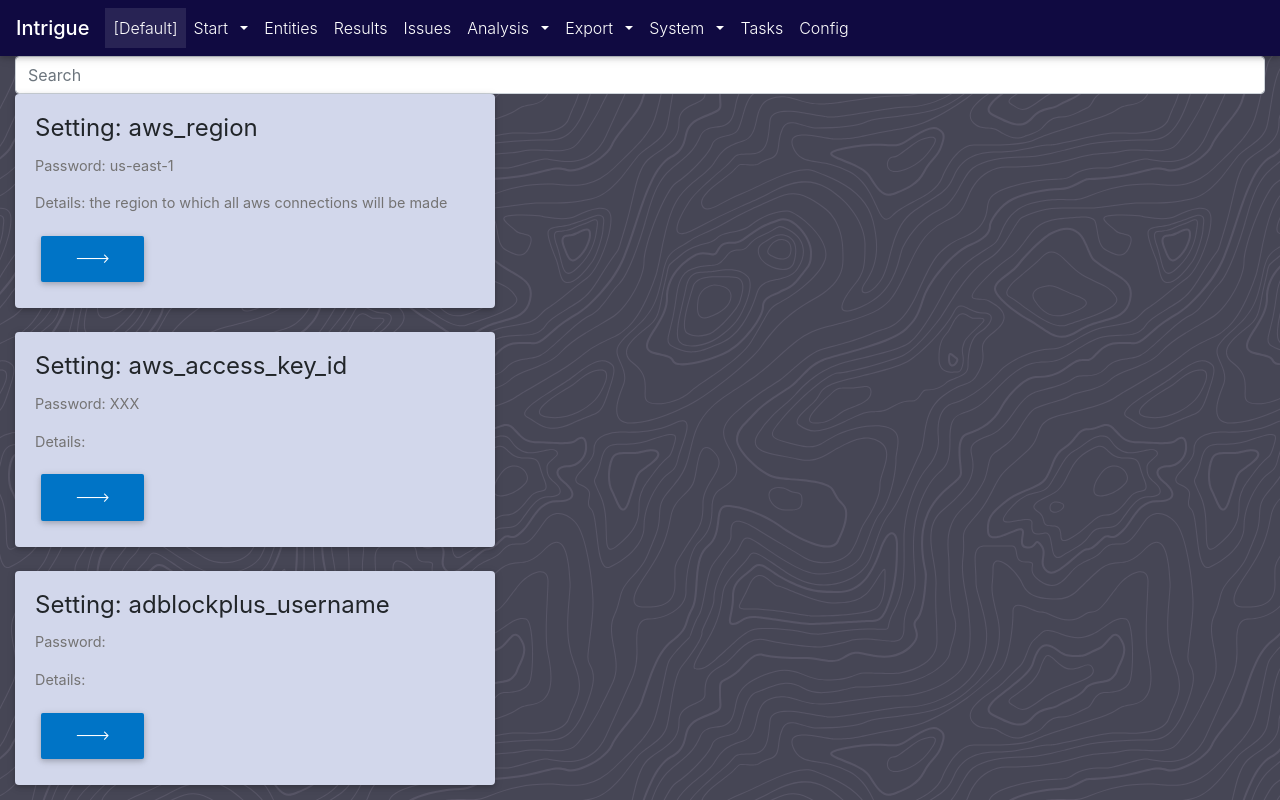
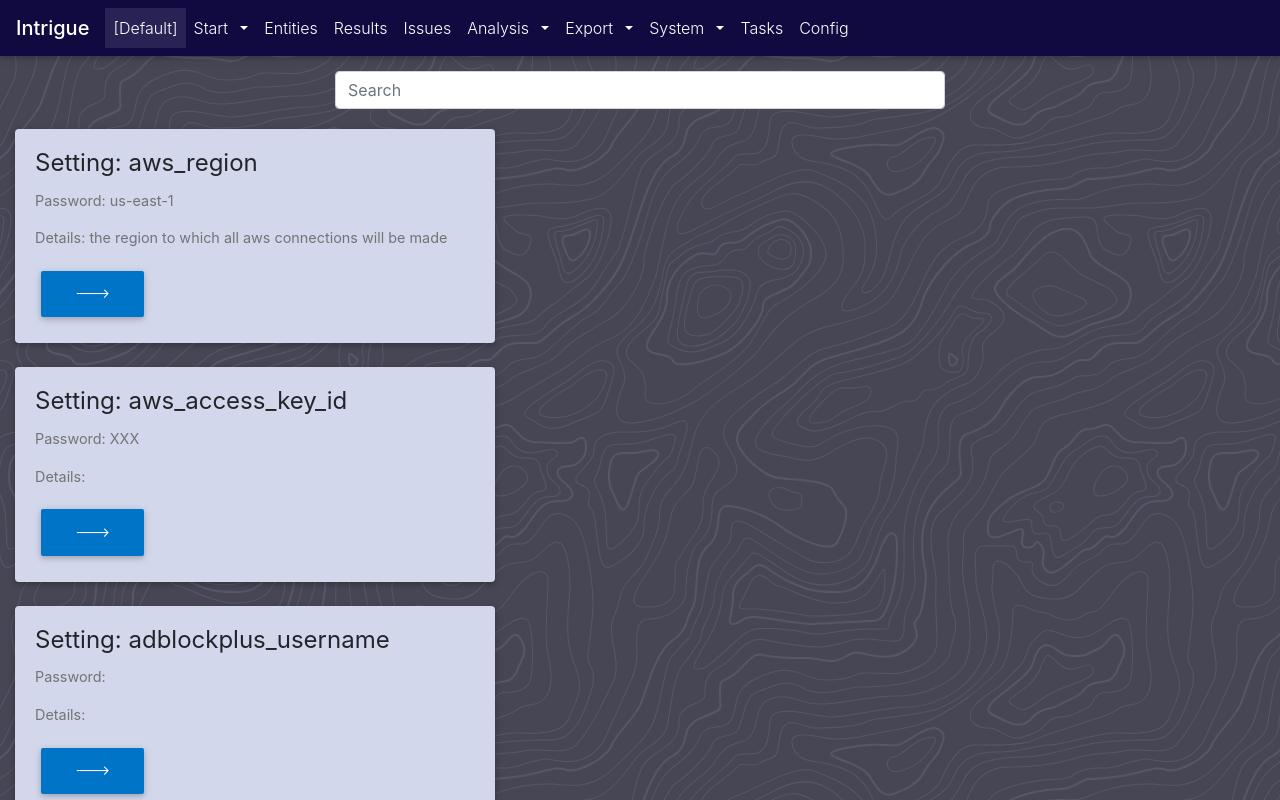
Before and after one commit to charmcity-code/intrigue-mdb, a React (Create React App) app: page /config in a window 1280 px wide. Shown: the top 800 px of the page. Built offline with nearby package versions, Linux system fonts and the light colour scheme.

Commit message:
adjust searchbar sizing

```diff
--- a/src/components/Searchbar.js
+++ b/src/components/Searchbar.js
@@ -2,8 +2,12 @@ import React from "react";
 import { MDBCol } from "mdbreact";
 
 const searchbar = (props) => {
+  const style = {
+    paddingTop: "15px",
+    paddingBottom: "20px",
+  };
   return (
-    <MDBCol md='12'>
+    <MDBCol md='6' className='offset-md-3' style={style}>
       <input
         className='form-control'
         placeholder='Search'
```
